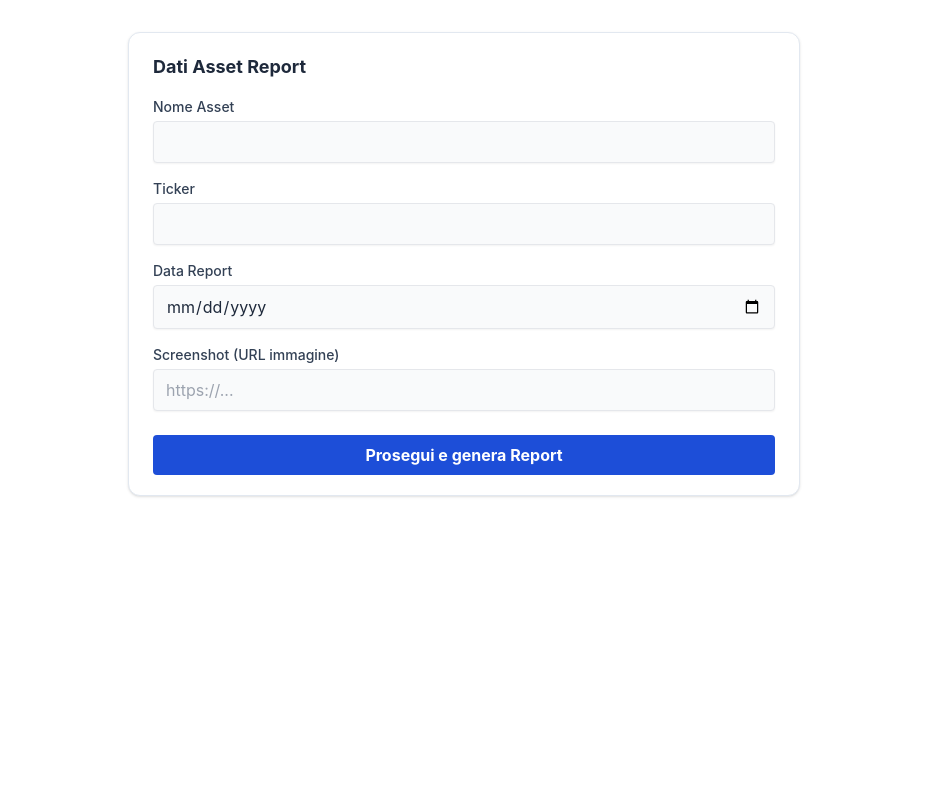
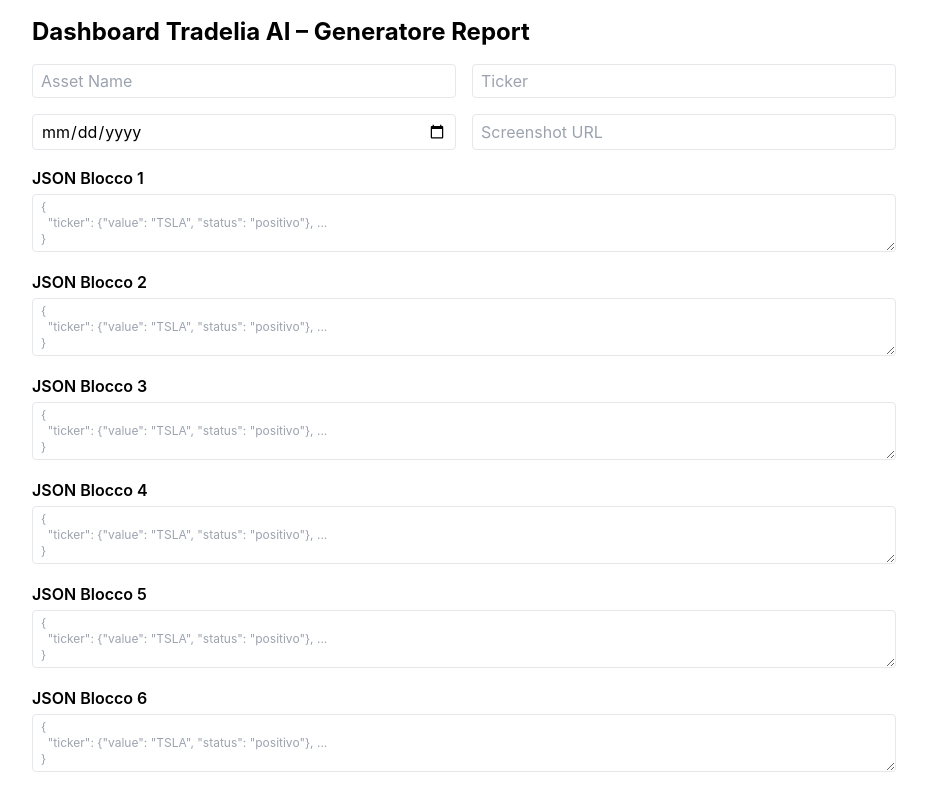
Before and after one commit to Revan-Hub69/tradelia-report, a Next.js app: page / in a window 1280 px wide. Shown: the top 794 px of the page, without its empty margins (176-1103 px from the left). Built offline with nearby package versions, Linux system fonts and the light colour scheme.

Commit message:
Update index.js

```diff
--- a/pages/index.js
+++ b/pages/index.js
@@ -1,24 +1,114 @@
 import { useState } from "react";
-import AssetInput from "../components/AssetInput";
 import ReportTemplate from "../components/ReportTemplate";
-import Blocco1Preview from "../components/Blocco1Preview";
+import Blocco1 from "../components/Blocco1";
+// Importa qui altri blocchi se vuoi, esempio: Blocco2, Blocco3...
 
-export default function Home() {
-  const [asset, setAsset] = useState(null);
+const NUM_BLOCCHI = 14;
+
+export default function Dashboard() {
+  const [jsonInputs, setJsonInputs] = useState(Array(NUM_BLOCCHI).fill(""));
+  const [blocchi, setBlocchi] = useState(null);
+  const [assetName, setAssetName] = useState("");
+  const [ticker, setTicker] = useState("");
+  const [reportDate, setReportDate] = useState("");
+  const [screenshot, setScreenshot] = useState("");
+
+  function handleChange(idx, value) {
+    const arr = [...jsonInputs];
+    arr[idx] = value;
+    setJsonInputs(arr);
+  }
+
+  function generaReport() {
+    // Parsing blocchi JSON → componenti
+    const _blocchi = [];
+
+    for (let i = 0; i < NUM_BLOCCHI; i++) {
+      if (jsonInputs[i].trim()) {
+        try {
+          const data = JSON.parse(jsonInputs[i]);
+          // SOLO BLOCCO1: esempio (aggiungi qui altri blocchi)
+          if (i === 0) _blocchi.push(<Blocco1 key={i} {...data} />);
+          // if (i === 1) _blocchi.push(<Blocco2 key={i} {...data} />);
+          // ...continua per ogni blocco
+        } catch (err) {
+          alert(`Errore JSON Blocco ${i+1}: ${err.message}`);
+          return;
+        }
+      } else {
+        _blocchi.push(null);
+      }
+    }
+    setBlocchi(_blocchi);
+  }
 
   return (
-    <div>
-      {!asset ? (
-        <AssetInput onSubmit={setAsset} />
-      ) : (
-        <ReportTemplate
-          assetName={asset.assetName}
-          ticker={asset.ticker}
-          reportDate={asset.reportDate}
-          screenshot={asset.screenshot}
-        >
-          <Blocco1Preview />
-        </ReportTemplate>
+    <div className="max-w-4xl mx-auto p-4">
+      <h1 className="text-2xl font-bold mb-4">Dashboard Tradelia AI – Generatore Report</h1>
+      <div className="mb-4 grid grid-cols-1 sm:grid-cols-2 gap-4">
+        <input
+          type="text"
+          placeholder="Asset Name"
+          value={assetName}
+          onChange={e => setAssetName(e.target.value)}
+          className="border rounded px-2 py-1"
+        />
+        <input
+          type="text"
+          placeholder="Ticker"
+          value={ticker}
+          onChange={e => setTicker(e.target.value)}
+          className="border rounded px-2 py-1"
+        />
+        <input
+          type="date"
+          placeholder="Report Date"
+          value={reportDate}
+          onChange={e => setReportDate(e.target.value)}
+          className="border rounded px-2 py-1"
+        />
+        <input
+          type="text"
+          placeholder="Screenshot URL"
+          value={screenshot}
+          onChange={e => setScreenshot(e.target.value)}
+          className="border rounded px-2 py-1"
+        />
+      </div>
+
+      {/* INPUT JSON per ogni blocco */}
+      <div className="mb-6">
+        {Array.from({ length: NUM_BLOCCHI }).map((_, i) => (
+          <div key={i} className="mb-3">
+            <label className="font-semibold">JSON Blocco {i+1}</label>
+            <textarea
+              rows={3}
+              value={jsonInputs[i]}
+              onChange={e => handleChange(i, e.target.value)}
+              className="w-full border rounded px-2 py-1 mt-1 font-mono text-xs"
+              placeholder={`{\n  "ticker": {"value": "TSLA", "status": "positivo"}, ...\n}`}
+            />
+          </div>
+        ))}
+      </div>
+      <button
+        onClick={generaReport}
+        className="px-6 py-2 bg-blue-700 text-white rounded-lg font-semibold shadow hover:bg-blue-900 transition mb-8"
+      >
+        Genera Report
+      </button>
+
+      {/* ANTEPRIMA REPORT */}
+      {blocchi && (
+        <div className="border rounded-xl shadow-xl p-4 bg-slate-50">
+          <ReportTemplate
+            assetName={assetName || "ASSET"}
+            ticker={ticker || "TICKER"}
+            reportDate={reportDate || "DATA"}
+            screenshot={screenshot || ""}
+            blocchi={blocchi.filter(Boolean)}
+          />
+        </div>
       )}
     </div>
   );
```
